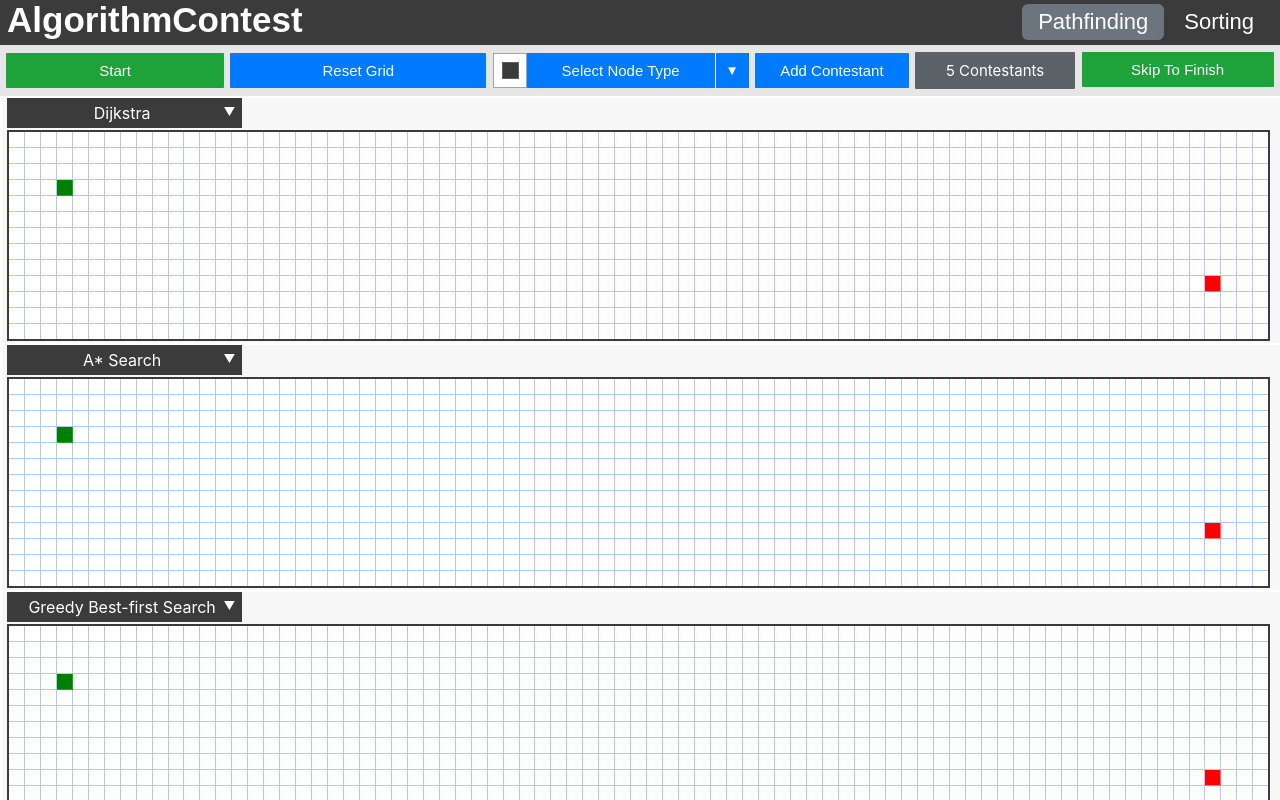
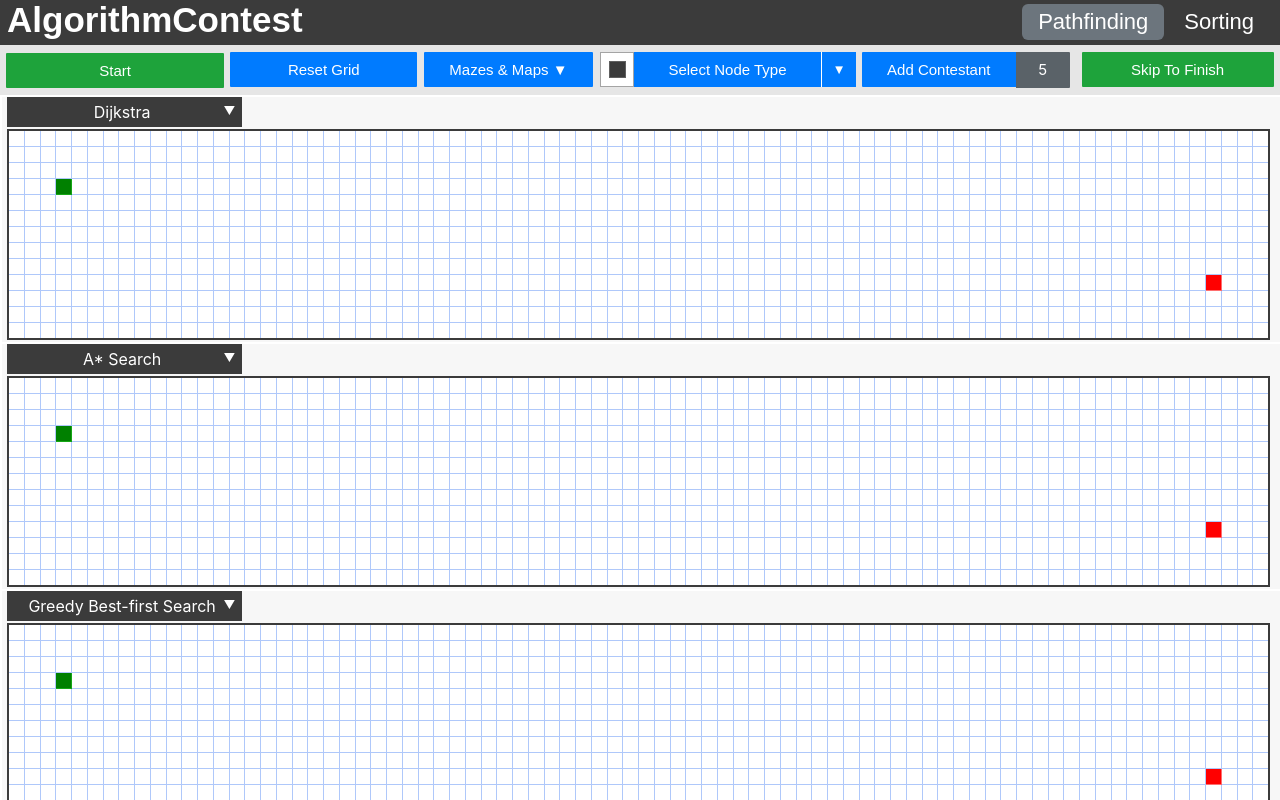
Before and after one commit to benshinnick/algorithm-contest, a React (Create React App) app: page / in a window 1280 px wide. Shown: the top 800 px of the page. Built offline with nearby package versions, Linux system fonts and the light colour scheme.

Commit message:
Fit all buttons that I wanted in the header into the header

```diff
--- a/src/AlgoContest/PathfindingContest/PathfindingContest.jsx
+++ b/src/AlgoContest/PathfindingContest/PathfindingContest.jsx
@@ -243,6 +243,14 @@ export default class PathfindingContest extends React.Component {
         toggleSelectNodeTypeDropdownButtons();
     }
 
+    mazesAndMapsButtonOnClick() {
+        console.log('mazes and maps button has been clicked');
+    }
+
+    addContestantOnClick() {
+        console.log('add contestant button has been clicked');
+    }
+
     render() {
         const ContestantNumbers = [];
         for(let i = 0; i < MAX_NUM_OF_CONTESTANTS; ++i) {
@@ -254,6 +262,7 @@ export default class PathfindingContest extends React.Component {
                 <div id="pathfinding-contest-header">
                     <button id="path-start-contest-button" onClick={() => this.startContestButtonOnClick()}>Start</button>
                     <button id="reset-grid-button" onClick={() => this.resetGridButtonOnClick()}>Reset Grid</button>
+                    <button id="mazes-and-maps-button" onClick={() => this.mazesAndMapsButtonOnClick()}>Mazes & Maps ▼</button>
                     <div id="select-node-type-dropdown">
                         <button id="select-node-type-dropdown-button" onClick={() => this.selectNodeTypeDropdownOnClick()}>
                             <div id="selected-node-display-container">
@@ -262,7 +271,6 @@ export default class PathfindingContest extends React.Component {
                             <div id="select-node-type-button-text">Select Node Type</div>
                             <div id='node-selection-dropdown-arrow'>▼</div>
                         </button>
-                            {/* node selection dropdown content */}
                             <div id="node-selection-dropdown-content">
                                 {NODE_TYPES.map((nodeType) => (
                                 (nodeType[1] !== this.state.selectedNodeType) ?
@@ -280,7 +288,7 @@ export default class PathfindingContest extends React.Component {
                             </div>
                     </div>
                     <button id='path-add-contestant-button' onClick={() => this.addContestantOnClick()}>Add Contestant</button>
-                    <div id="path-num-of-contestants-label">{this.state.numOfContestants} Contestants</div>
+                    <div id="path-num-of-contestants-label">{this.state.numOfContestants}</div>
                     {/* <button onClick={() => console.log(this.state)}>Log State</button> */}
                     <button id="path-skip-to-finish-button" onClick={() => this.skipToFinishButtonOnClick()}>Skip To Finish</button>
                 </div>
@@ -317,7 +325,7 @@ const toggleSelectNodeTypeDropdownButtons = () => {
 }
 
 const getFullPageWidthGridNumCols = () => {
-    return Math.floor((window.innerWidth - 16) / 16);
+    return Math.floor(window.innerWidth / 16);
 }
 
 const getEmptyGrid = () => {
--- a/src/AlgoContest/PathfindingContest/css/PathfindingContest.css
+++ b/src/AlgoContest/PathfindingContest/css/PathfindingContest.css
@@ -45,16 +45,14 @@
     color: white;
     width: 12%;
     margin-left: 0.25%;
-    margin-right: 0.25%;
-    padding-left: 10px;
-    padding-right: 10px;
+    margin-right: 0px;
     padding-top: 9px;
     padding-bottom: 9px;
     text-align: center;
     text-decoration: none;
     font-size: 15px;
     transition-duration: 0.2s;
-    border-radius: 1px;
+    border-radius: 1px 0px 0px 1px;
     margin-top: 2px;
     margin-bottom: 2px;
 }
@@ -73,18 +71,21 @@
     background-color: #5a6268;
     border: none;
     color: white;
-    width: 12.5%;
-    margin-left: 0.25%;
-    margin-right: 0.25%;
-    padding-top: 9px;
+    width: 3%;
+    padding-top: 8px;
     padding-bottom: 9px;
+    padding-left: 8px;
+    padding-right: 8px;
     text-align: center;
     text-decoration: none;
     font-size: 15px;
     transition-duration: 0.2s;
-    border-radius: 1px;
+    border-radius: 0px 1px 1px 0px;
+    margin-right: 0px;
+    margin-left: 0px;
     margin-top: 2px;
     margin-bottom: 2px;
+    margin-right: 0.25%;
 }
 
 #path-skip-to-finish-button {
@@ -120,7 +121,7 @@
     display: inline-block;
     border: none;
     color: white;
-    width: 20%;
+    width: 14.6%;
     margin-left: 0.25%;
     margin-right: 0.25%;
     padding-top: 9px;
@@ -140,6 +141,34 @@
 
 #reset-grid-button:disabled,
 #reset-grid-button[disabled] {
+    background-color: #00458f;
+}
+
+#mazes-and-maps-button {
+    background-color: #007bff;
+    display: inline-block;
+    border: none;
+    color: white;
+    width: 13.25%;
+    margin-left: 0.25%;
+    margin-right: 0.25%;
+    padding-top: 9px;
+    padding-bottom: 9px;
+    text-align: center;
+    text-decoration: none;
+    font-size: 15px;
+    transition-duration: 0.2s;
+    border-radius: 1px;
+    margin-top: 2px;
+    margin-bottom: 2px;
+}
+
+#mazes-and-maps-button:hover {
+    background-color: #0069d9;
+}
+
+#mazes-and-maps-button:disabled,
+#mazes-and-maps-button[disabled] {
     background-color: #00458f;
 }
 
```
